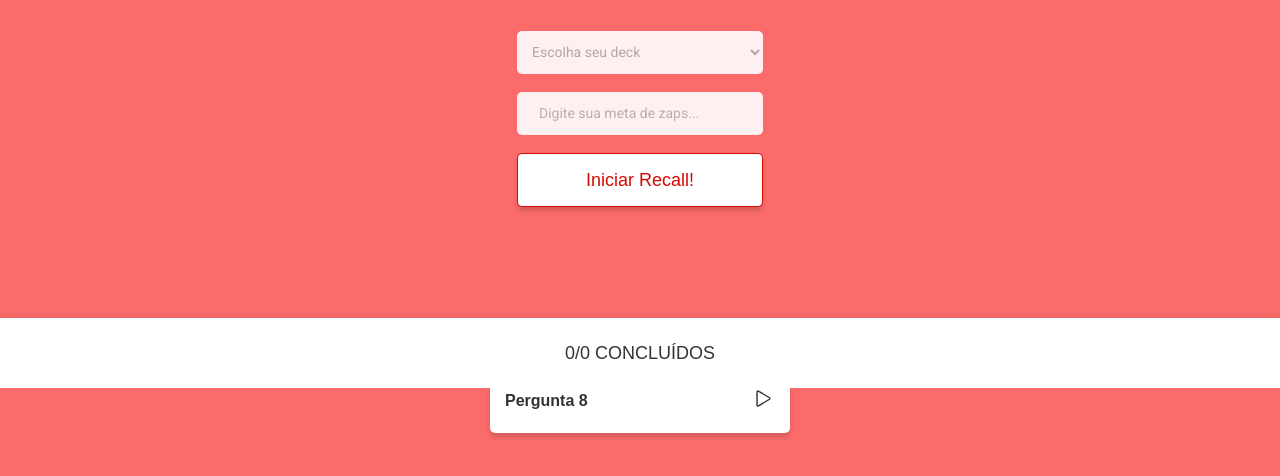
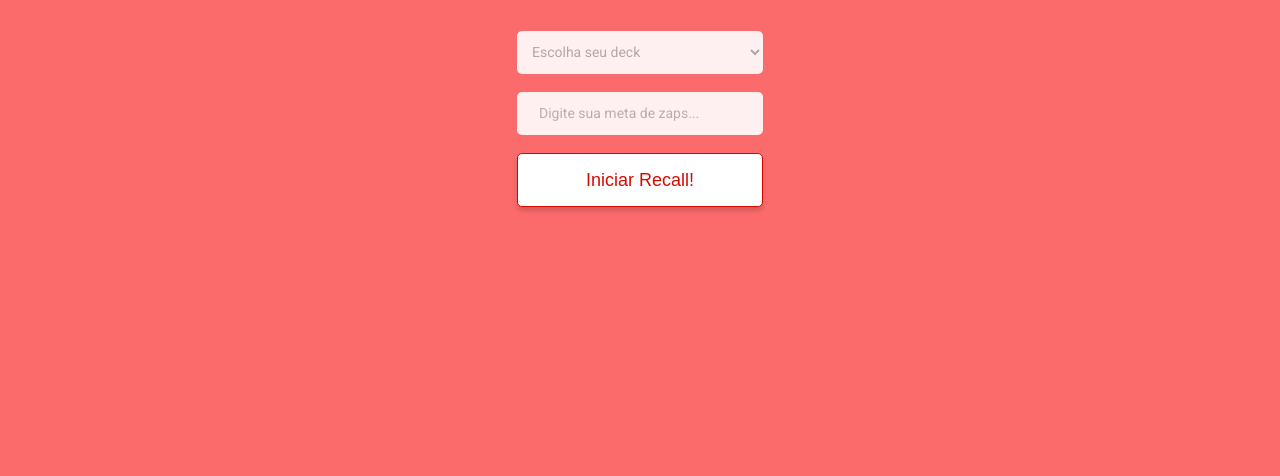
Before and after one commit to ZeGuilhermeYung/projeto8-zaprecall, a React app: page / in a window 1280 px wide. Shown: the part 412-888 px from the top of the page. After the commit the page ends 800 px from the top, so only its background shows below. Built offline with nearby package versions, Linux system fonts and the light colour scheme; a web font is replaced by a local one.

Commit message:
função para trocar telas de início e de jogo

```diff
--- a/public/css/style.css
+++ b/public/css/style.css
@@ -63,13 +63,6 @@ strong {
   flex-direction: column;
   align-items: center;
   justify-content: center;
-  position: fixed;
-  top: 0;
-  left: 0;
-  z-index: 5;
-}
-.first-screen.hidden {
-  display: none;
 }
 .first-screen img {
   width: 136px;
--- a/src/components/App.js
+++ b/src/components/App.js
@@ -119,11 +119,20 @@ export default function App() {
   const [deck, setDeck] = React.useState(initial);
   const [classFirstScreen, setClassFirstScreen] = React.useState("first-screen");
   const [totalQuestions, setTotalQuestions] = React.useState(0);
+  const [gameStarted, setGameStarted] = React.useState(false);
 
-  return (
-    <div>
-      <FirstScreen classFirstScreen={classFirstScreen} setClassFirstScreen={setClassFirstScreen} decks={decks} deck={deck} setDeck={setDeck} totalQuestions={totalQuestions} setTotalQuestions={setTotalQuestions} />
-      <GameScreen classFirstScreen={classFirstScreen} setClassFirstScreen={setClassFirstScreen} decks={decks} deck={deck} setDeck={setDeck} totalQuestions={totalQuestions} setTotalQuestions={setTotalQuestions} />
-    </div>
-  );
+  if(!gameStarted) {
+    return (
+      <div>
+        <FirstScreen classFirstScreen={classFirstScreen} setClassFirstScreen={setClassFirstScreen} decks={decks} deck={deck} setDeck={setDeck} totalQuestions={totalQuestions} setTotalQuestions={setTotalQuestions} gameStarted={gameStarted} setGameStarted={setGameStarted} />
+      </div>
+    );
+  } else {
+    return (
+      <div>
+        <GameScreen classFirstScreen={classFirstScreen} setClassFirstScreen={setClassFirstScreen} decks={decks} deck={deck} setDeck={setDeck} totalQuestions={totalQuestions} setTotalQuestions={setTotalQuestions} gameStarted={gameStarted} setGameStarted={setGameStarted} />
+      </div>
+    );
+  }
+
 }
--- a/src/components/FirstScreen.js
+++ b/src/components/FirstScreen.js
@@ -25,6 +25,7 @@ export default function FirstScreen (props) {
       props.setDeck(props.decks[selected].qEa.sort(shuffle));
       props.setClassFirstScreen("first-screen hidden");
       props.setTotalQuestions(props.deck.length);
+      props.setGameStarted(true);
     } else {
       setAlertDeck("Precisa escolher um deck!");
     }
```
